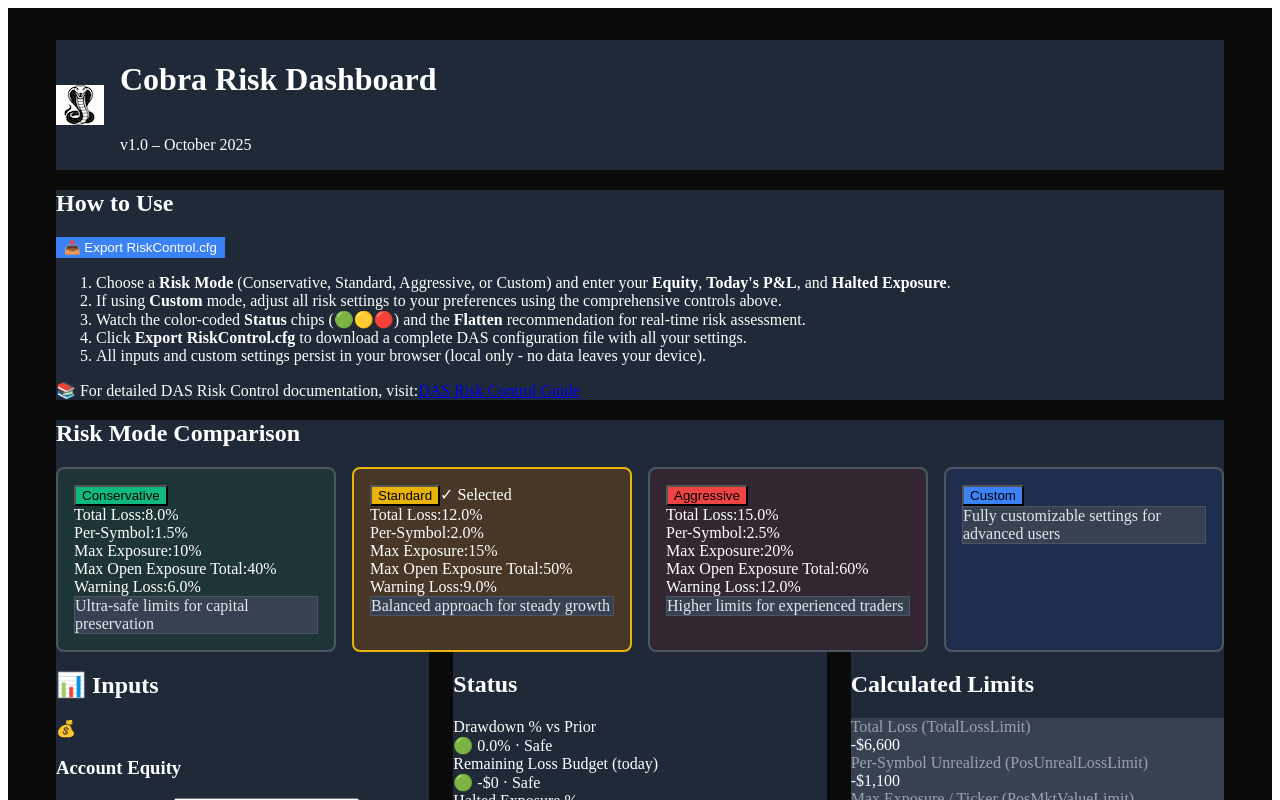
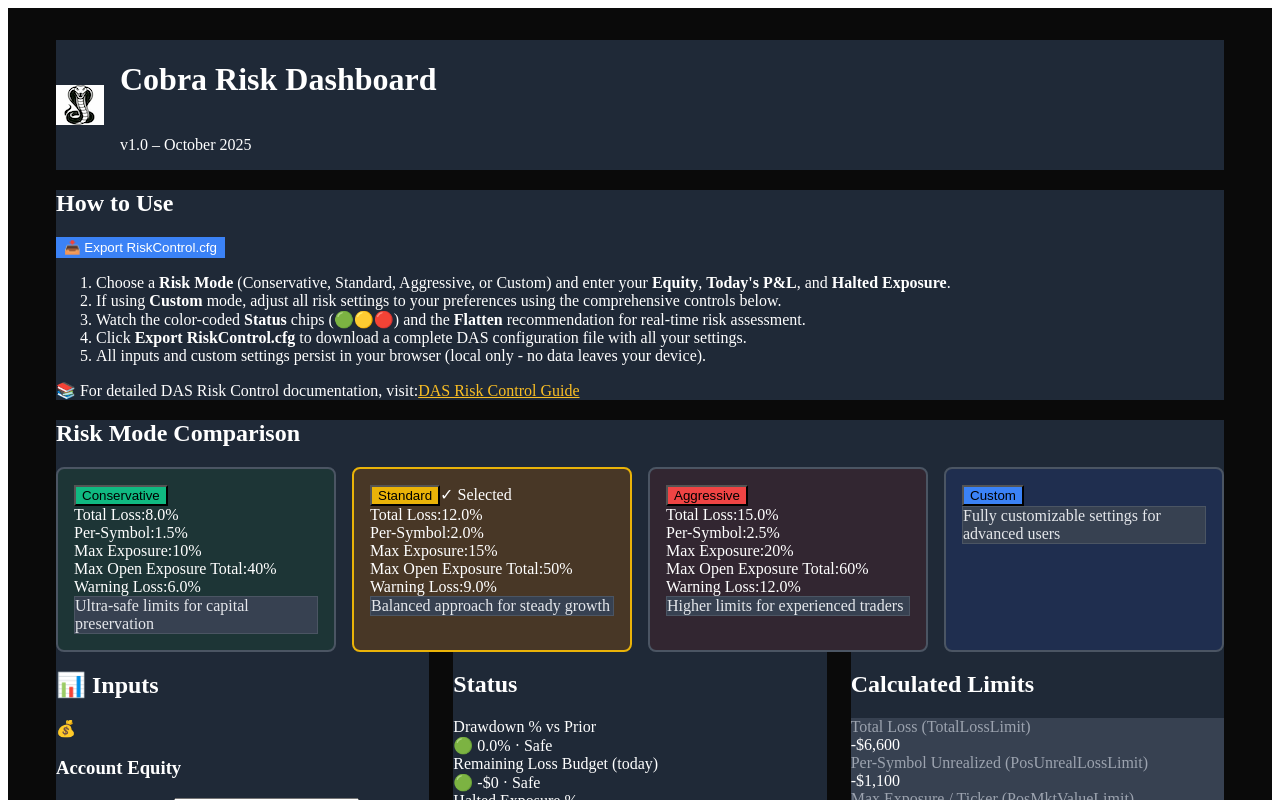
Before and after one commit to gdwoods/cobra-risk-dashboard, a Next.js app: page / in a window 1280 px wide. Shown: the top 800 px of the page. Built offline with nearby package versions, Linux system fonts and the light colour scheme.

Commit message:
Improve link visibility and fix text direction
- Change 'above' to 'below' in How to Use instructions
- Make DAS Risk Control Guide link more visible with bright amber color using inline styles
- Add hover effects for better user experience

```diff
--- a/app/page.tsx
+++ b/app/page.tsx
@@ -245,7 +245,7 @@
         </div>
         <ol className="list-decimal list-inside text-gray-300 space-y-1">
           <li>Choose a <b>Risk Mode</b> (Conservative, Standard, Aggressive, or Custom) and enter your <b>Equity</b>, <b>Today's P&L</b>, and <b>Halted Exposure</b>.</li>
-          <li>If using <b>Custom</b> mode, adjust all risk settings to your preferences using the comprehensive controls above.</li>
+          <li>If using <b>Custom</b> mode, adjust all risk settings to your preferences using the comprehensive controls below.</li>
           <li>Watch the color-coded <b>Status</b> chips (🟢🟡🔴) and the <b>Flatten</b> recommendation for real-time risk assessment.</li>
           <li>Click <b>Export RiskControl.cfg</b> to download a complete DAS configuration file with all your settings.</li>
           <li>All inputs and custom settings persist in your browser (local only - no data leaves your device).</li>
@@ -257,7 +257,10 @@
               href="https://dastrader.com/docs/risk-control/"
               target="_blank"
               rel="noopener noreferrer"
-              className="text-blue-400 hover:text-blue-300 underline ml-1"
+              className="underline ml-1"
+              style={{ color: '#fbbf24', textDecorationColor: '#fbbf24' }}
+              onMouseEnter={(e) => e.target.style.color = '#f59e0b'}
+              onMouseLeave={(e) => e.target.style.color = '#fbbf24'}
             >
               DAS Risk Control Guide
             </a>
```
